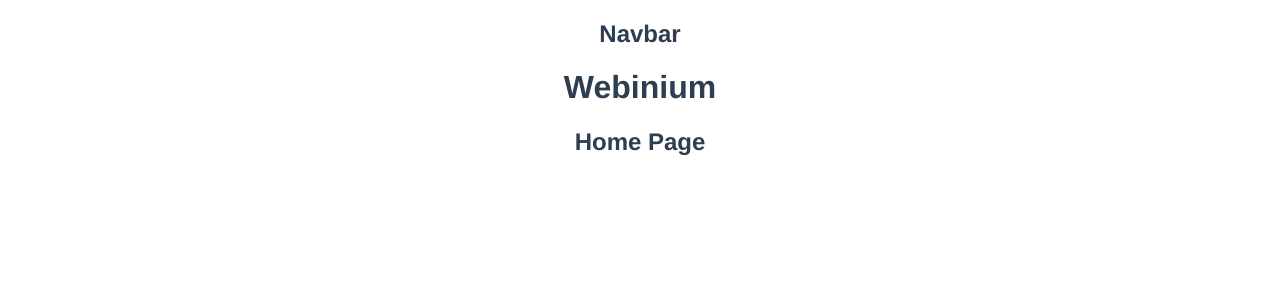
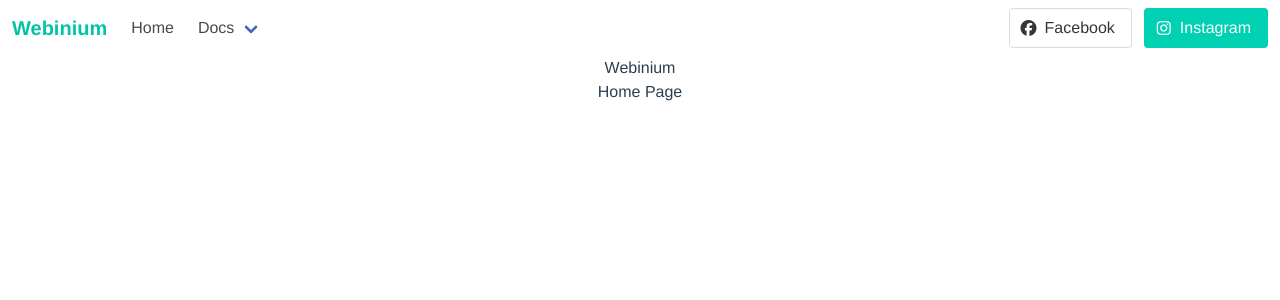
Before and after one commit to apurbadh/Webinium, a Vue app: page / in a window 1280 px wide. Shown: the top 300 px of the page. Built offline with nearby package versions, Linux system fonts and the light colour scheme.

Commit message:
changes made in navbar

```diff
--- a/index.html
+++ b/index.html
@@ -4,6 +4,8 @@
     <meta charset="UTF-8" />
     <link rel="icon" href="/favicon.ico" />
     <meta name="viewport" content="width=device-width, initial-scale=1.0" />
+    <link rel="stylesheet" href="https://cdn.jsdelivr.net/npm/bulma@0.9.3/css/bulma.min.css">
+    <script src="https://kit.fontawesome.com/462b6de451.js" crossorigin="anonymous"></script>
     <title>Webinium</title>
   </head>
   <body>
--- a/src/components/Navbar.vue
+++ b/src/components/Navbar.vue
@@ -4,5 +4,83 @@
 	}
 </script>
 <template>
-	<h2>Navbar</h2>
+<nav class="navbar is-transparent">
+  <div class="navbar-brand">
+    <router-link class="navbar-item" to="/">
+      <h1 style="color: #00C4A7; font-size: 20px"><b>Webinium</b></h1>
+    </router-link>
+    <div class="navbar-burger" data-target="navbarExampleTransparentExample">
+      <span></span>
+      <span></span>
+      <span></span>
+    </div>
+  </div>
+
+  <div id="navbarExampleTransparentExample" class="navbar-menu">
+    <div class="navbar-start">
+      <a class="navbar-item" href="https://bulma.io/">
+        Home
+      </a>
+      <div class="navbar-item has-dropdown is-hoverable">
+        <a class="navbar-link" href="https://bulma.io/documentation/overview/start/">
+          Docs
+        </a>
+        <div class="navbar-dropdown is-boxed">
+          <a class="navbar-item" href="https://bulma.io/documentation/overview/start/">
+            Overview
+          </a>
+          <a class="navbar-item" href="https://bulma.io/documentation/overview/modifiers/">
+            Modifiers
+          </a>
+          <a class="navbar-item" href="https://bulma.io/documentation/columns/basics/">
+            Columns
+          </a>
+          <a class="navbar-item" href="https://bulma.io/documentation/layout/container/">
+            Layout
+          </a>
+          <a class="navbar-item" href="https://bulma.io/documentation/form/general/">
+            Form
+          </a>
+          <hr class="navbar-divider">
+          <a class="navbar-item" href="https://bulma.io/documentation/elements/box/">
+            Elements
+          </a>
+          <a class="navbar-item is-active" href="https://bulma.io/documentation/components/breadcrumb/">
+            Components
+          </a>
+        </div>
+      </div>
+    </div>
+
+    <div class="navbar-end">
+      <div class="navbar-item">
+        <div class="field is-grouped">
+          <p class="control">
+            <a class="bd-tw-button button" data-social-network="Twitter" data-social-action="tweet" data-social-target="https://bulma.io" target="_blank" href="https://twitter.com/intent/tweet?text=Bulma: a modern CSS framework based on Flexbox&amp;hashtags=bulmaio&amp;url=https://bulma.io&amp;via=jgthms">
+              <span class="icon">
+                <i class="fab fa-facebook"></i>
+              </span>
+              <span>
+                Facebook
+              </span>
+            </a>
+          </p>
+          <p class="control">
+            <a class="button is-primary" href="https://github.com/jgthms/bulma/releases/download/0.9.3/bulma-0.9.3.zip">
+              <span class="icon">
+                <i class="fab fa-instagram"></i>
+              </span>
+              <span>Instagram</span>
+            </a>
+          </p>
+        </div>
+      </div>
+    </div>
+  </div>
+</nav>
 </template>
+<style scoped>
+	a:hover{
+		color:  #00C4A7;
+	}
+</style>
```
